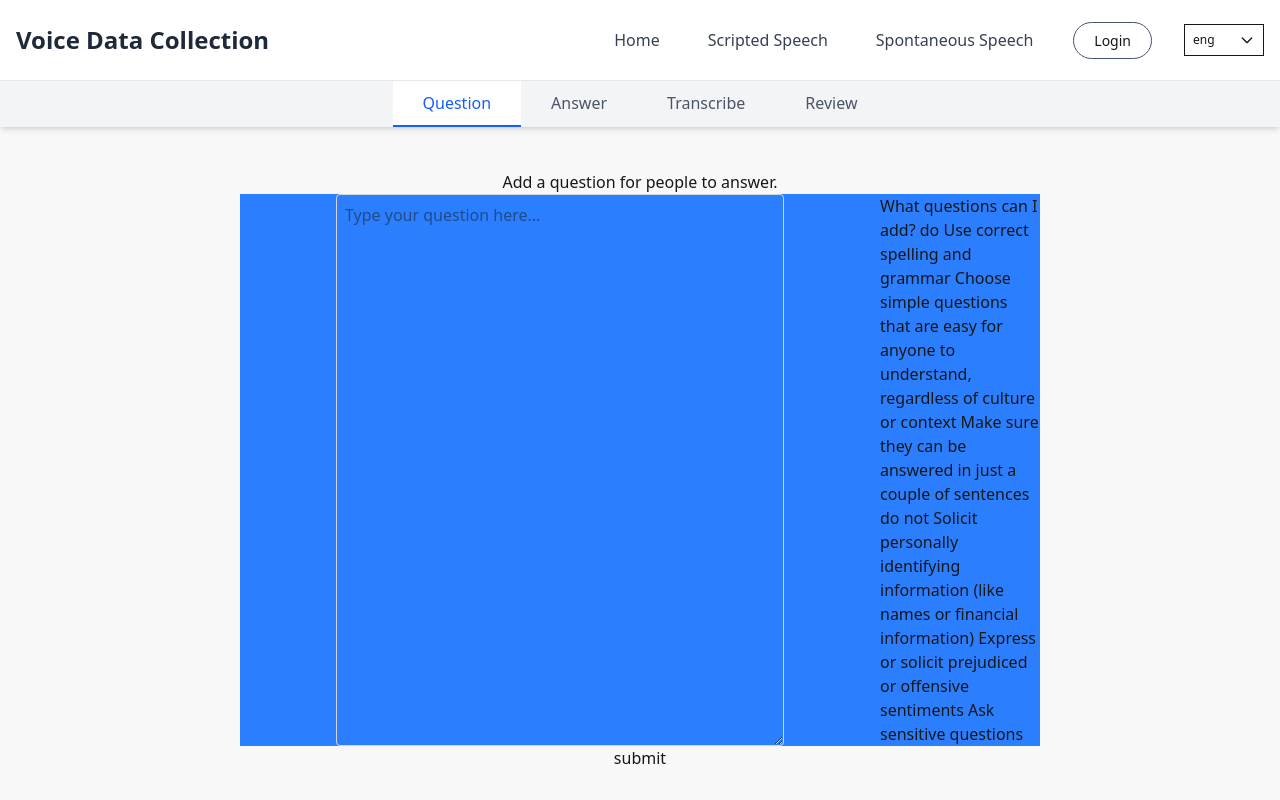
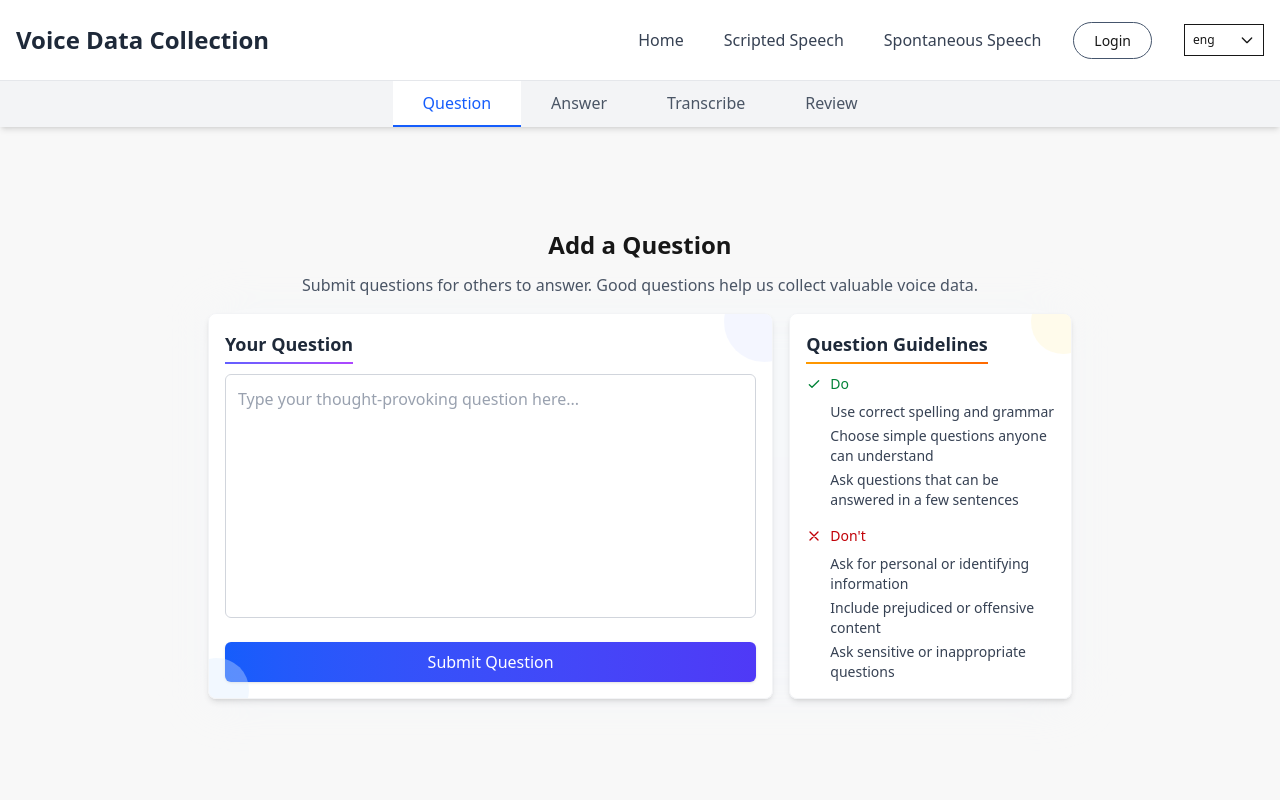
Before and after one commit to ai4lril/ai4lril, a Next.js app: page /question in a window 1280 px wide. Built offline with nearby package versions, Linux system fonts and the light colour scheme.

Commit message:
questins page

```diff
--- a/app/question/page.tsx
+++ b/app/question/page.tsx
@@ -1,31 +1,113 @@
 "use client";
 
+import { useState } from "react";
 import TextBox from "@/components/TextBox";
 
-export default function question() {
+export default function Question() {
+    const [isSubmitting, setIsSubmitting] = useState(false);
+    const [submitted, setSubmitted] = useState(false);
+
+    const handleSubmit = (question: string) => {
+        setIsSubmitting(true);
+        // Here you would normally send the data to your backend
+        setTimeout(() => {
+            setIsSubmitting(false);
+            setSubmitted(true);
+            // Reset after showing success message
+            setTimeout(() => setSubmitted(false), 3000);
+        }, 1000);
+    };
+
     return (
-        <div className="flex flex-col items-center w-full h-full justify-center gap ">
+        <div className="w-full max-w-2xl md:max-w-4xl py-4 px-2 md:px-4 mx-auto">
+            <h1 className="text-xl md:text-2xl font-bold text-center mb-3">Add a Question</h1>
 
-            <p className="mt-7 sm:mt-3">Add a question for people to answer.</p>
+            <p className="text-center text-gray-600 mb-4 text-sm md:text-base">
+                Submit questions for others to answer. Good questions help us collect valuable voice data.
+            </p>
 
-            <div className="w-full flex justify-center max-w-[800px] mx-auto bg-blue-500">
-                <TextBox />
-                <div className="w-50">
-                    What questions can I add?
-                    do
-                    Use correct spelling and grammar
-                    Choose simple questions that are easy for anyone to understand, regardless of culture or context
-                    Make sure they can be answered in just a couple of sentences
-                    do not
-                    Solicit personally identifying information (like names or financial information)
-                    Express or solicit prejudiced or offensive sentiments
-                    Ask sensitive questions
+            <div className="w-full relative">
+                <div className="absolute inset-0 bg-gradient-to-b from-blue-50/30 to-indigo-50/30 -z-10 rounded-xl blur-xl hidden md:block"></div>
+
+                <div className="grid grid-cols-1 md:grid-cols-[2fr_1fr] gap-4 w-full">
+                    {/* Question input section */}
+                    <div className="bg-white/95 backdrop-blur-sm rounded-md md:rounded-lg p-4 shadow-md border border-gray-100 relative overflow-hidden flex flex-col">
+                        {/* Decorative circles */}
+                        <div className="absolute -right-8 -top-8 w-20 h-20 bg-indigo-100/50 rounded-full opacity-70 hidden sm:block"></div>
+                        <div className="absolute -left-6 -bottom-6 w-16 h-16 bg-blue-100/50 rounded-full opacity-70 hidden sm:block"></div>
+
+                        <h2 className="text-md md:text-lg font-semibold mb-3 text-gray-800 relative">
+                            <span className="inline-block relative pb-1">
+                                Your Question
+                                <span className="absolute -bottom-0.5 left-0 w-full h-[2px] bg-gradient-to-r from-indigo-500 to-purple-500"></span>
+                            </span>
+                        </h2>
+
+                        <div className="mb-4 min-h-[100px] h-auto flex-1 relative z-10">
+                            <TextBox
+                                onSubmit={handleSubmit}
+                                placeholder="Type your thought-provoking question here..."
+                            />
+                        </div>
+
+                        <button
+                            onClick={() => document.forms[0].requestSubmit()}
+                            disabled={isSubmitting || submitted}
+                            className={`w-full px-4 py-2 rounded-md font-medium transition-all duration-200 shadow-sm hover:shadow mt-2 ${isSubmitting
+                                ? "bg-blue-300 cursor-not-allowed"
+                                : submitted
+                                    ? "bg-green-500 text-white"
+                                    : "bg-gradient-to-r from-blue-600 to-indigo-600 hover:from-blue-700 hover:to-indigo-700 text-white"
+                                }`}
+                        >
+                            {isSubmitting ? "Submitting..." : submitted ? "Submitted!" : "Submit Question"}
+                        </button>
+                    </div>
+
+                    {/* Guidelines section */}
+                    <div className="bg-white/95 backdrop-blur-sm rounded-md md:rounded-lg p-4 shadow-md border border-gray-100 relative overflow-hidden mt-4 md:mt-0 flex flex-col">
+                        {/* Decorative circle */}
+                        <div className="absolute -right-6 -top-6 w-16 h-16 bg-amber-100/50 rounded-full opacity-70 hidden sm:block"></div>
+
+                        <h2 className="text-md md:text-lg font-semibold mb-3 text-gray-800 relative">
+                            <span className="inline-block relative pb-1">
+                                Question Guidelines
+                                <span className="absolute -bottom-0.5 left-0 w-full h-[2px] bg-gradient-to-r from-amber-500 to-orange-500"></span>
+                            </span>
+                        </h2>
+
+                        <div className="space-y-4">
+                            <div>
+                                <h3 className="text-sm font-medium text-green-700 mb-2 flex items-center">
+                                    <svg className="w-4 h-4 mr-2" fill="none" stroke="currentColor" viewBox="0 0 24 24">
+                                        <path strokeLinecap="round" strokeLinejoin="round" strokeWidth={2} d="M5 13l4 4L19 7" />
+                                    </svg>
+                                    Do
+                                </h3>
+                                <ul className="text-sm text-gray-700 space-y-1 ml-6">
+                                    <li>Use correct spelling and grammar</li>
+                                    <li>Choose simple questions anyone can understand</li>
+                                    <li>Ask questions that can be answered in a few sentences</li>
+                                </ul>
+                            </div>
+
+                            <div>
+                                <h3 className="text-sm font-medium text-red-700 mb-2 flex items-center">
+                                    <svg className="w-4 h-4 mr-2" fill="none" stroke="currentColor" viewBox="0 0 24 24">
+                                        <path strokeLinecap="round" strokeLinejoin="round" strokeWidth={2} d="M6 18L18 6M6 6l12 12" />
+                                    </svg>
+                                    Don't
+                                </h3>
+                                <ul className="text-sm text-gray-700 space-y-1 ml-6">
+                                    <li>Ask for personal or identifying information</li>
+                                    <li>Include prejudiced or offensive content</li>
+                                    <li>Ask sensitive or inappropriate questions</li>
+                                </ul>
+                            </div>
+                        </div>
+                    </div>
                 </div>
             </div>
-            <div>
-                <button>submit</button>
-            </div>
-
         </div>
-    )
+    );
 }
--- a/components/Modes.tsx
+++ b/components/Modes.tsx
@@ -22,7 +22,7 @@ export default function Modes() {
 
     return (
         <div className="flex justify-around items-center bg-gray-100 border-t border-gray-200">
-            <ul className="flex">
+            <ul className="flex flex-wrap w-full justify-center">
                 {currentModes.map((mode) => {
                     const href = `/${mode.toLowerCase()}`;
                     const isActive = pathname === href;
--- a/components/Navbar.tsx
+++ b/components/Navbar.tsx
@@ -37,13 +37,13 @@ export default function Navbar() {
                     <div className="flex items-center">
                         {/* Desktop menu */}
                         <div className="hidden md:flex">
-                            <ul className="flex space-x-8 items-center">
+                            <ul className="flex items-center text-center gap-10">
                                 {navbarItems.map((item) => {
                                     return (
                                         <li key={item.path}>
                                             <Link
                                                 href={item.path}
-                                                className="text-gray-700 hover:text-blue-500 hover:border-b-3 px-2 py-1 "
+                                                className="text-gray-700 hover:text-blue-500 hover:border-b-3 pb-1  text-center "
                                             >
                                                 {item.name}
                                             </Link>
--- a/components/TextBox.tsx
+++ b/components/TextBox.tsx
@@ -1,11 +1,31 @@
-export default function TextBox() {
+import { useState } from 'react';
+
+interface TextBoxProps {
+    onSubmit?: (text: string) => void;
+    placeholder?: string;
+}
+
+export default function TextBox({
+    onSubmit,
+    placeholder = "Type your question here...",
+}: TextBoxProps) {
+    const [text, setText] = useState<string>('');
+
+    const handleSubmit = (e: React.FormEvent) => {
+        e.preventDefault();
+        if (onSubmit && text.trim()) {
+            onSubmit(text);
+        }
+    };
+
     return (
-        <div className="flex flex-col items-center w-full h-full justify-center gap-4">
-            <form className="w-full h-full max-w-md">
+        <div className="h-full w-full">
+            <form className="w-full h-full" onSubmit={handleSubmit}>
                 <textarea
-                    className="w-full h-full p-2 border border-gray-300 rounded-sm focus:outline-none focus:ring-2 focus:ring-blue-500 hover:outline-2 hover:outline-blue-400"
-                    placeholder="Type your question here..."
-                    rows={4}
+                    className="w-full h-full p-3 rounded-md border border-gray-300 bg-white focus:border-blue-500 focus:ring-1 focus:ring-blue-500 outline-none resize-none placeholder:text-gray-400 text-gray-700"
+                    placeholder={placeholder}
+                    value={text}
+                    onChange={(e) => setText(e.target.value)}
                 ></textarea>
             </form>
         </div>
```
